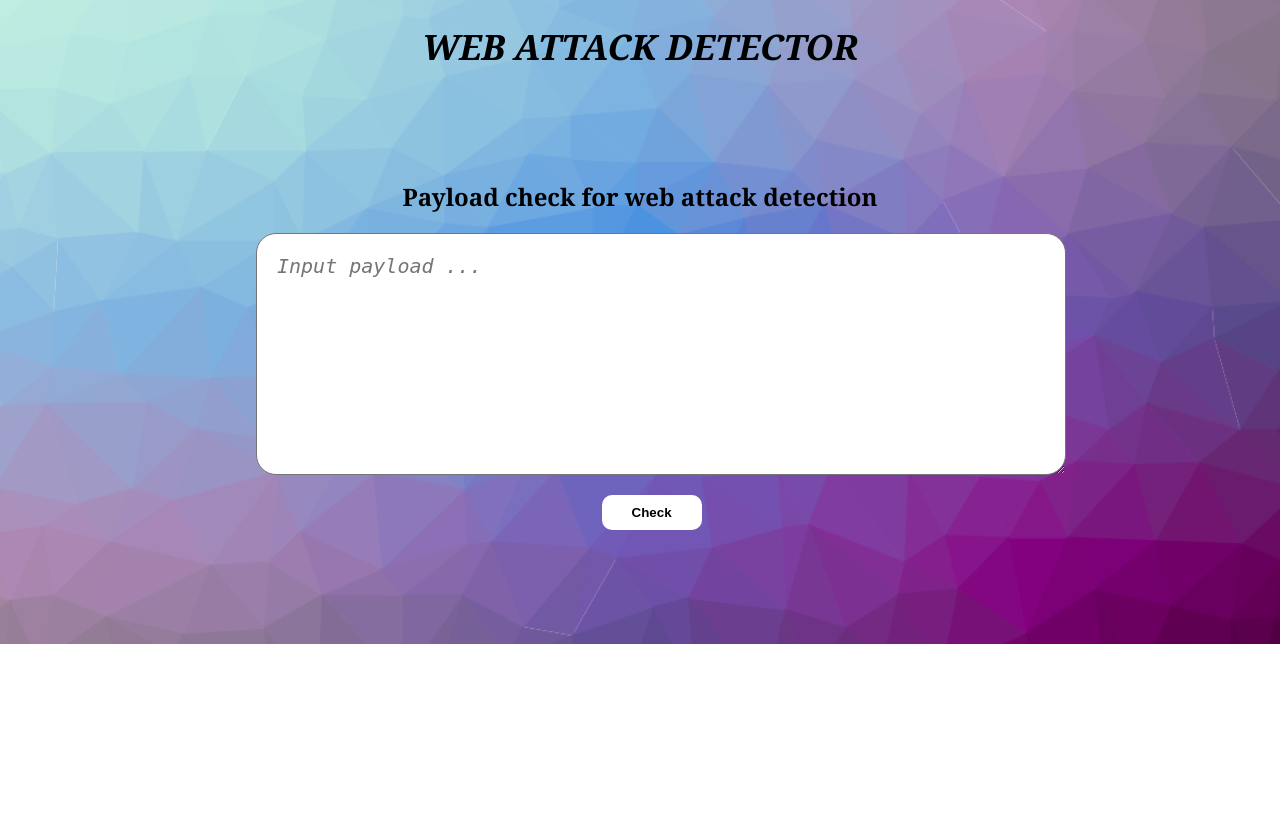
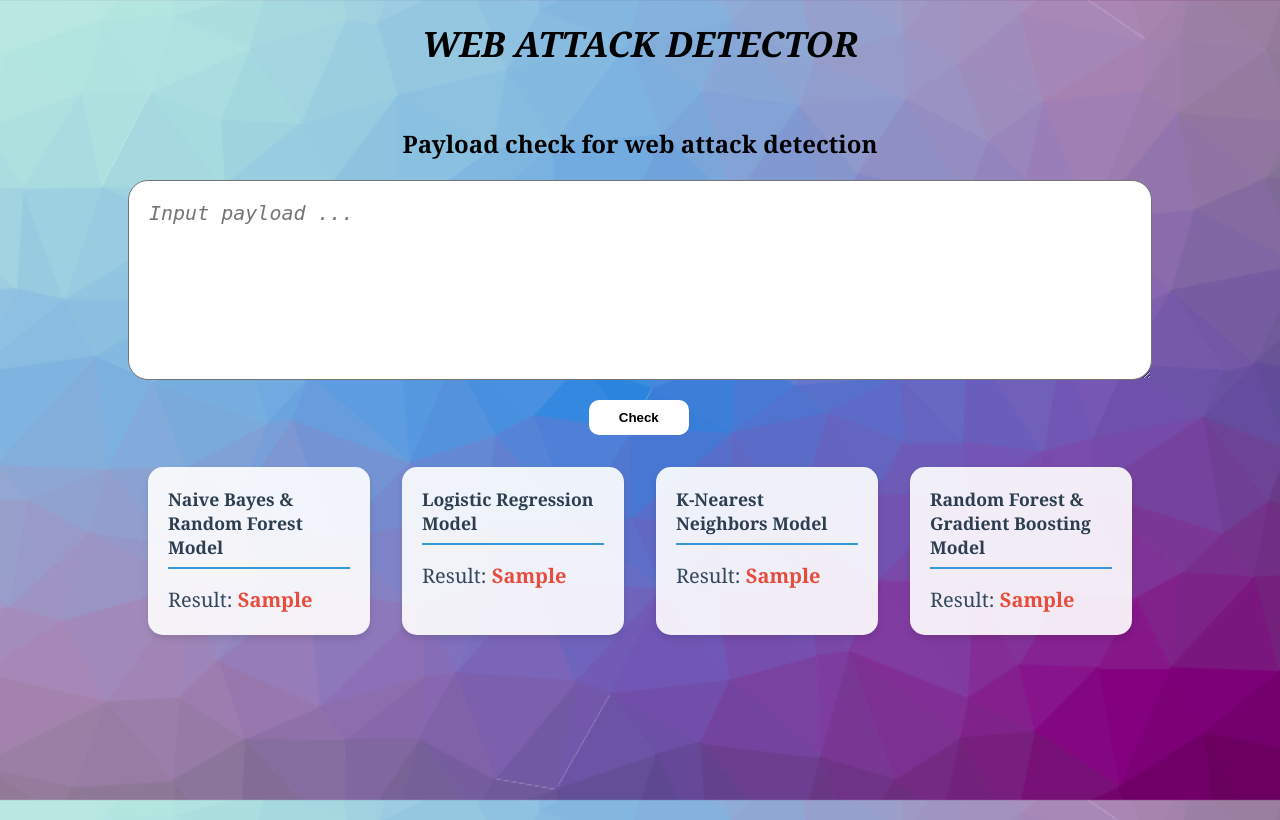
Before and after one commit to thanhhuynh0106/Introduction-to-Information-Assurance-and-Security, a Flask app: template templates/index.html in a window 1280 px wide. Before the commit the page ends 644 px from the top, so only its background shows below. Run offline with Flask 3, Linux system fonts and the light colour scheme; the template is opened without the code that fills it: most values are stand-ins (such as "Sample title", 1, 10 or a date in 2020); parts of the project's set-up code (start-up, migrations or seed data) failed here and were passed over.

Commit message:
fix display

```diff
--- a/app.py
+++ b/app.py
@@ -18,35 +18,90 @@ vectorizer_path = os.path.join(os.path.dirname(__file__), 'models', 'results', '
 model = joblib.load(model_path)
 vectorizer = joblib.load(vectorizer_path)
 
-#Predict function
-def predict_attack(payload):
-    payload = vectorizer.transform([payload])
-    prediction = model.predict(payload)
-    accuracy = model.predict_proba(payload).max()
+model_path2 = os.path.join(os.path.dirname(__file__), 'models', 'results', 'logistic_regression_model.pkl')
+model2 = joblib.load(model_path2)
 
-    if (prediction == 1):
+model_path3 = os.path.join(os.path.dirname(__file__), 'models', 'results', 'knn_model.pkl')
+model3 = joblib.load(model_path3)
+
+model_path4 = os.path.join(os.path.dirname(__file__), 'models', 'results', 'rf_gb.pkl')
+model4 = joblib.load(model_path4)
+
+#Predict function for each model
+def predict_model1(payload):
+    payload_transformed = vectorizer.transform([payload])
+    prediction = model.predict(payload_transformed)
+    accuracy = model.predict_proba(payload_transformed).max()
+
+    if prediction == 1:
         return f"XSS attack detected! (Confidence: {accuracy:.2%})"
-    if (prediction == 2):
+    elif prediction == 2:
         return f"SQL Injection attack detected! (Confidence: {accuracy:.2%})"
-    if (prediction == 4):
+    elif prediction == 4:
         return f"Command Injection attack detected! (Confidence: {accuracy:.2%})"
-    if (prediction == 3):
+    elif prediction == 3:
         return f"XML Injection attack detected! (Confidence: {accuracy:.2%})"
-
     return f"No attack detected! (Confidence: {accuracy:.2%})"
 
+def predict_model2(payload):
+    payload_transformed = vectorizer.transform([payload])
+    prediction = model2.predict(payload_transformed)
+    accuracy = model2.predict_proba(payload_transformed).max()
+
+    if prediction == 1:
+        return f"XSS attack detected! (Confidence: {accuracy:.2%})"
+    elif prediction == 2:
+        return f"SQL Injection attack detected! (Confidence: {accuracy:.2%})"
+    elif prediction == 4:
+        return f"Command Injection attack detected! (Confidence: {accuracy:.2%})"
+    elif prediction == 3:
+        return f"XML Injection attack detected! (Confidence: {accuracy:.2%})"
+    return f"No attack detected! (Confidence: {accuracy:.2%})"
+
+def predict_model3(payload):
+    payload_transformed = vectorizer.transform([payload])
+    prediction = model3.predict(payload_transformed)
+    accuracy = model3.predict_proba(payload_transformed).max()
+
+    if prediction == 1:
+        return f"XSS attack detected! (Confidence: {accuracy:.2%})"
+    elif prediction == 2:
+        return f"SQL Injection attack detected! (Confidence: {accuracy:.2%})"
+    elif prediction == 4:
+        return f"Command Injection attack detected! (Confidence: {accuracy:.2%})"
+    elif prediction == 3:
+        return f"XML Injection attack detected! (Confidence: {accuracy:.2%})"
+    return f"No attack detected! (Confidence: {accuracy:.2%})"
+
+def predict_model4(payload):
+    payload_transformed = vectorizer.transform([payload])
+    prediction = model4.predict(payload_transformed)
+    accuracy = model4.predict_proba(payload_transformed).max()
+
+    if prediction == 1:
+        return f"XSS attack detected! (Confidence: {accuracy:.2%})"
+    elif prediction == 2:
+        return f"SQL Injection attack detected! (Confidence: {accuracy:.2%})"
+    elif prediction == 4:
+        return f"Command Injection attack detected! (Confidence: {accuracy:.2%})"
+    elif prediction == 3:
+        return f"XML Injection attack detected! (Confidence: {accuracy:.2%})"
+    return f"No attack detected! (Confidence: {accuracy:.2%})"
 
 #Main page
 @app.route('/', methods=['GET', 'POST'])
 def index():
-    result = None
+    results = None
     if request.method == 'POST':
         payload = request.form['payload']
-        result = predict_attack(payload)
+        results = {
+            'model1': predict_model1(payload),
+            'model2': predict_model2(payload),
+            'model3': predict_model3(payload),
+            'model4': predict_model4(payload)
+        }
 
-    return render_template('index.html', result=result)
-
-
+    return render_template('index.html', results=results)
 
 if __name__ in "__main__":
     app.run(debug=True)
--- a/static/script.js
+++ b/static/script.js
@@ -1,6 +1,13 @@
-setTimeout(function() {
-    var resultElement = document.getElementById('result');
-    if (resultElement) {
-        resultElement.style.display = 'none';
-    }
-}, 5000);
+document.addEventListener('DOMContentLoaded', function() {
+    const form = document.querySelector('form');
+    const resultsDiv = document.querySelector('.res');
+
+    form.addEventListener('submit', function() {
+        if (resultsDiv) {
+            resultsDiv.style.display = 'grid';
+            setTimeout(function() {
+                resultsDiv.style.display = 'none';
+            }, 5000);
+        }
+    });
+});
--- a/static/style.css
+++ b/static/style.css
@@ -2,7 +2,11 @@ body {
     background-image: url('cool-background.png');
     background-repeat: no-repeat;
     background-size: cover;
+    background-attachment: fixed;
+    min-height: 100vh;
     font-family: Cambria, Cochin, Georgia, Times, 'Times New Roman', serif;
+    margin: 0;
+    padding: 0;
 }
 
 h1 {
@@ -16,7 +20,8 @@ h1 {
     -webkit-background-clip: text;
     color: transparent;
     font-style: italic;
-    color:black;
+    color: black;
+    margin: 20px 0;
 }
 
 h2 {
@@ -25,10 +30,10 @@ h2 {
 }
 
 .container {
-    position: absolute;
-    top: 20%;
-    width: 60%;
-    left: 20%;
+    position: relative;
+    width: 80%;
+    margin: 0 auto;
+    padding: 20px;
 }
 
 .container textarea {
@@ -38,6 +43,7 @@ h2 {
     font-style: italic;
     padding: 20px;
     border-radius: 20px;
+    box-sizing: border-box;
 }
 
 .container textarea:focus {
@@ -56,9 +62,53 @@ h2 {
     margin-top: 15px;
     background-color: white;
     font-weight: bold;
+    cursor: pointer;
+    transition: all 0.3s ease;
+}
+
+.container button:hover {
+    background-color: #f0f0f0;
+    transform: scale(1.05);
 }
 
 .res {
     font-family: Cambria, Cochin, Georgia, Times, 'Times New Roman', serif;
     font-size: 20px;
+    display: grid;
+    grid-template-columns: repeat(4, 1fr);
+    gap: 2rem;
+    margin-top: 2rem;
+    padding: 0 20px;
 }
+
+.model-result {
+    background-color: rgba(255, 255, 255, 0.9);
+    padding: 20px;
+    border-radius: 15px;
+    box-shadow: 0 4px 6px rgba(0, 0, 0, 0.1);
+    transition: all 0.3s ease;
+}
+
+.model-result:hover {
+    transform: translateY(-5px);
+    box-shadow: 0 6px 12px rgba(0, 0, 0, 0.15);
+}
+
+.model-result h3 {
+    color: #2c3e50;
+    margin-top: 0;
+    margin-bottom: 1rem;
+    font-size: 1.1rem;
+    border-bottom: 2px solid #3498db;
+    padding-bottom: 0.5rem;
+}
+
+.model-result p {
+    margin: 0;
+    color: #34495e;
+    line-height: 1.5;
+}
+
+.model-result strong {
+    color: #e74c3c;
+}
--- a/templates/index.html
+++ b/templates/index.html
@@ -19,8 +19,23 @@
         </form>
 
         <div class="res">
-            {% if result %}
-                <p id="result">Result: <strong>{{ result }}</strong></p>
+            {% if results %}
+                <div class="model-result">
+                    <h3>Naive Bayes & Random Forest Model</h3>
+                    <p id="result-1">Result: <strong>{{ results.model1 }}</strong></p>
+                </div>
+                <div class="model-result">
+                    <h3>Logistic Regression Model</h3>
+                    <p id="result-2">Result: <strong>{{ results.model2 }}</strong></p>
+                </div>
+                <div class="model-result">
+                    <h3>K-Nearest Neighbors Model</h3>
+                    <p id="result-3">Result: <strong>{{ results.model3 }}</strong></p>
+                </div>
+                <div class="model-result">
+                    <h3>Random Forest & Gradient Boosting Model</h3>
+                    <p id="result-4">Result: <strong>{{ results.model4 }}</strong></p>
+                </div>
             {% endif %}
         </div>
     </div>
```
